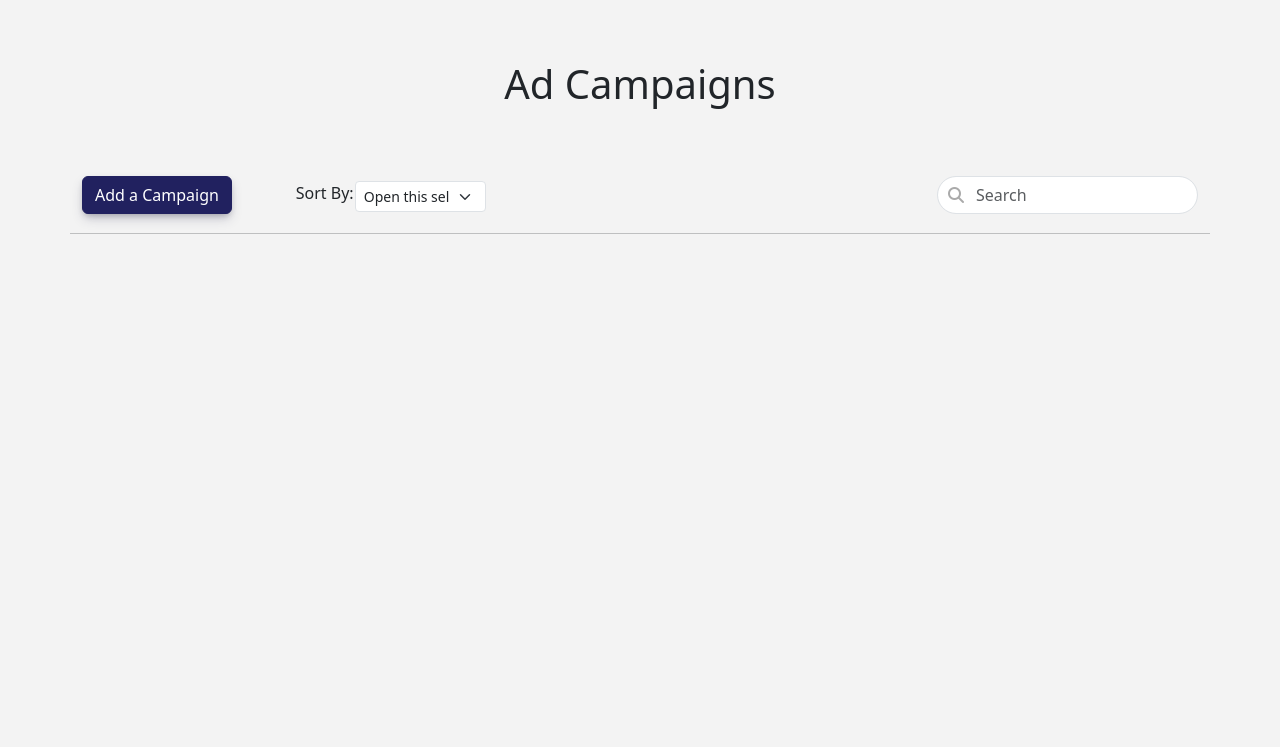
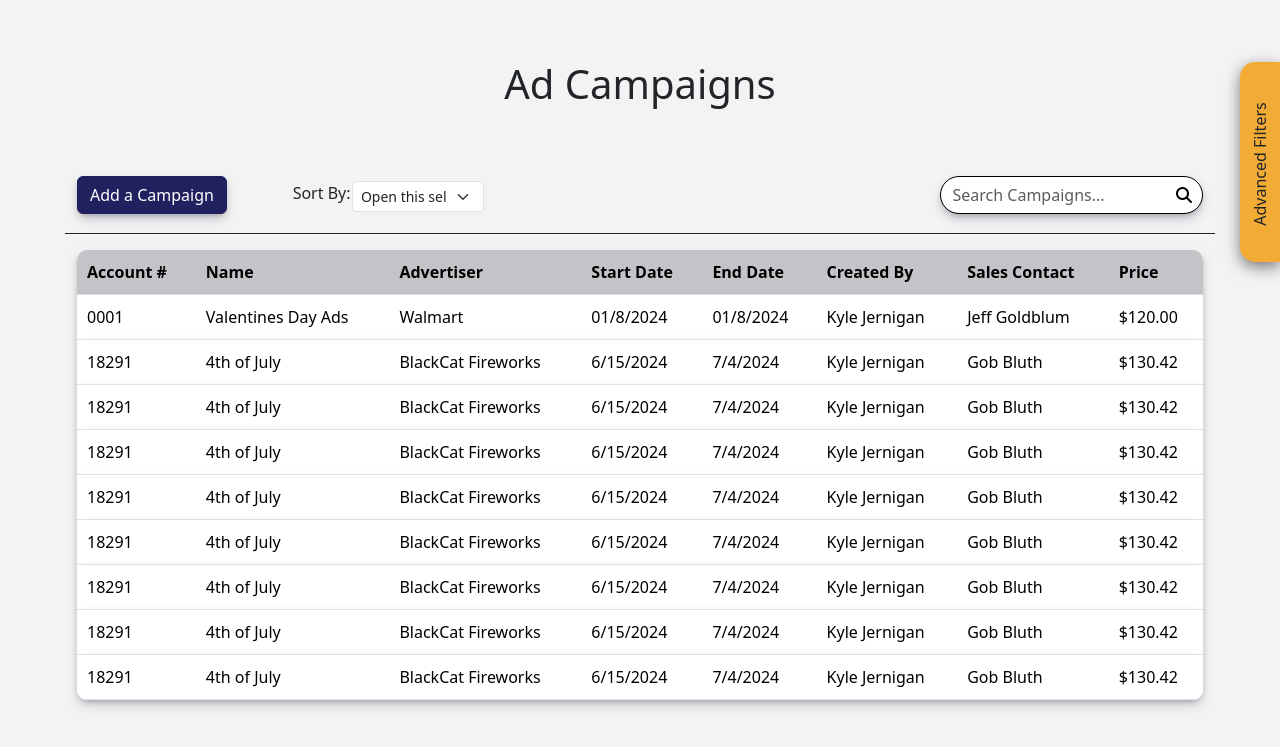
Before and after one commit to skoolboi434/MIDTC-Advertising, a Django app: page / in a window 1280 px wide. Shown: the top 747 px of the page. Run offline with Django 5.2, Linux system fonts and the light colour scheme; some libraries are stand-ins or nearby versions.

Commit message:
Ad Table added

```diff
--- a/advertising/static/css/custom.css
+++ b/advertising/static/css/custom.css
@@ -1,3 +1,7 @@
+.campaigns-list-container {
+  max-width: 1150px;
+  margin: 0 auto;
+}
 .campaigns-list-container .add-filter-search .sort-ads-container {
   display: flex;
   padding: 5px 0;
@@ -7,6 +11,45 @@
 }
 .campaigns-list-container .add-filter-search .sort-ads-container .campaign-select {
   box-shadow: rgba(50, 50, 93, 0.25) 0px 6px 12px -2px, rgba(0, 0, 0, 0.3) 0px 3px 7px -3px;
+}
+.campaigns-list-container .add-filter-search hr {
+  opacity: 1;
+}
+.campaigns-list-container .table-container {
+  background-color: #f3f3f3;
+  box-shadow: rgba(50, 50, 93, 0.25) 0px 6px 12px -2px, rgba(0, 0, 0, 0.3) 0px 3px 7px -3px;
+  height: 450px;
+  border-radius: 0 0 10px 10px;
+  overflow-y: scroll;
+}
+.campaigns-list-container .table-container ::-webkit-scrollbar {
+  -webkit-appearance: none;
+  width: 10px;
+}
+.campaigns-list-container .table-container ::-webkit-scrollbar-thumb {
+  border-radius: 5px;
+  background-color: rgba(0, 0, 0, 0.5);
+  -webkit-box-shadow: 0 0 1px rgba(255, 255, 255, 0.5);
+}
+.campaigns-list-container .table-container table {
+  border-spacing: 0;
+  border-collapse: collapse;
+}
+.campaigns-list-container .table-container table th {
+  background-color: #c3c4c7;
+  padding: 10px;
+}
+.campaigns-list-container .table-container table th:first-of-type {
+  border-top-left-radius: 10px;
+}
+.campaigns-list-container .table-container table th:last-of-type {
+  border-top-right-radius: 10px;
+}
+.campaigns-list-container .table-container table tr {
+  box-shadow: rgba(50, 50, 93, 0.25) 0px 6px 12px -2px, rgba(0, 0, 0, 0.3) 0px 3px 7px -3px;
+}
+.campaigns-list-container .table-container table tr td {
+  padding: 10px;
 }
 
 #slideOut {
@@ -437,12 +480,19 @@
   border-left: none;
 }
 
+.has-search {
+  position: relative;
+  width: 300px;
+}
 .has-search .form-control {
   border-radius: 2rem;
-  padding-left: 2.375rem;
+  box-shadow: rgba(50, 50, 93, 0.25) 0px 6px 12px -2px, rgba(0, 0, 0, 0.3) 0px 3px 7px -3px;
+  border: 1px solid #000;
 }
 .has-search .form-control-feedback {
   position: absolute;
+  top: 0;
+  right: 0;
   z-index: 2;
   display: block;
   width: 2.375rem;
@@ -450,7 +500,7 @@
   line-height: 2.375rem;
   text-align: center;
   pointer-events: none;
-  color: #aaa;
+  color: #000;
 }
 
 body {
--- a/advertising/static/scss/components/_searchbox.scss
+++ b/advertising/static/scss/components/_searchbox.scss
@@ -1,11 +1,16 @@
 .has-search {
+  position: relative;
+  width: 300px;
   .form-control {
     border-radius: 2rem;
-    padding-left: 2.375rem;
+    box-shadow: $shadow;
+    border: 1px solid $black;
   }
 
   .form-control-feedback {
     position: absolute;
+    top: 0;
+    right: 0;
     z-index: 2;
     display: block;
     width: 2.375rem;
@@ -13,6 +18,6 @@
     line-height: 2.375rem;
     text-align: center;
     pointer-events: none;
-    color: #aaa;
+    color: $black;
   }
 }
--- a/advertising/static/scss/pages/_campaigns-home.scss
+++ b/advertising/static/scss/pages/_campaigns-home.scss
@@ -1,4 +1,6 @@
 .campaigns-list-container {
+  max-width: 1150px;
+  margin: 0 auto;
   .add-filter-search {
     .sort-ads-container {
       display: flex;
@@ -10,5 +12,49 @@
         box-shadow: $shadow;
       }
     }
+
+    hr {
+      opacity: 1;
+    }
+  }
+
+  .table-container {
+    background-color: $offwhite;
+    box-shadow: $shadow;
+    height: 450px;
+    border-radius: 0 0 10px 10px;
+    overflow-y: scroll;
+
+    ::-webkit-scrollbar {
+      -webkit-appearance: none;
+      width: 10px;
+    }
+
+    ::-webkit-scrollbar-thumb {
+      border-radius: 5px;
+      background-color: rgba(0, 0, 0, 0.5);
+      -webkit-box-shadow: 0 0 1px rgba(255, 255, 255, 0.5);
+    }
+    table {
+      border-spacing: 0;
+      border-collapse: collapse;
+      th {
+        background-color: $gray;
+        padding: 10px;
+        &:first-of-type {
+          border-top-left-radius: 10px;
+        }
+        &:last-of-type {
+          border-top-right-radius: 10px;
+        }
+      }
+
+      tr {
+        box-shadow: $shadow;
+        td {
+          padding: 10px;
+        }
+      }
+    }
   }
 }
--- a/templates/base.html
+++ b/templates/base.html
@@ -10,7 +10,8 @@
     <title>MIDTC - Advertising</title>
   </head>
   <body>
-    {% block content %} {% endblock %}
+    <!-- Top Bar -->
+    {% include 'partials/_tabmenu.html'%} {% block content %} {% endblock %}
     <script src="https://cdn.jsdelivr.net/npm/bootstrap@5.3.2/dist/js/bootstrap.bundle.min.js" integrity="sha384-C6RzsynM9kWDrMNeT87bh95OGNyZPhcTNXj1NW7RuBCsyN/o0jlpcV8Qyq46cDfL" crossorigin="anonymous"></script>
   </body>
 </html>
--- a/templates/pages/campaigns-home.html
+++ b/templates/pages/campaigns-home.html
@@ -31,11 +31,126 @@
     </div>
     <div class="col-md-3 d-flex justify-content-end">
       <div class="form-group has-search">
+        <input type="text" class="form-control" placeholder="Search Campaigns..." />
         <span class="fa fa-search form-control-feedback"></span>
-        <input type="text" class="form-control" placeholder="Search" />
       </div>
     </div>
     <hr class="my-3" />
   </div>
+
+  <!-- End campaigns-list-container -->
+
+  <!-- Ads Table List -->
+  <div class="table-container">
+    <table class="table">
+      <thead>
+        <tr>
+          <th scope="col">Account #</th>
+          <th scope="col">Name</th>
+          <th scope="col">Advertiser</th>
+          <th scope="col">Start Date</th>
+          <th scope="col">End Date</th>
+          <th scope="col">Created By</th>
+          <th scope="col">Sales Contact</th>
+          <th scope="col">Price</th>
+        </tr>
+      </thead>
+      <tbody>
+        <tr>
+          <td>0001</td>
+          <td>Valentines Day Ads</td>
+          <td>Walmart</td>
+          <td>01/8/2024</td>
+          <td>01/8/2024</td>
+          <td>Kyle Jernigan</td>
+          <td>Jeff Goldblum</td>
+          <td>$120.00</td>
+        </tr>
+        <tr>
+          <td>18291</td>
+          <td>4th of July</td>
+          <td>BlackCat Fireworks</td>
+          <td>6/15/2024</td>
+          <td>7/4/2024</td>
+          <td>Kyle Jernigan</td>
+          <td>Gob Bluth</td>
+          <td>$130.42</td>
+        </tr>
+        <tr>
+          <td>18291</td>
+          <td>4th of July</td>
+          <td>BlackCat Fireworks</td>
+          <td>6/15/2024</td>
+          <td>7/4/2024</td>
+          <td>Kyle Jernigan</td>
+          <td>Gob Bluth</td>
+          <td>$130.42</td>
+        </tr>
+        <tr>
+          <td>18291</td>
+          <td>4th of July</td>
+          <td>BlackCat Fireworks</td>
+          <td>6/15/2024</td>
+          <td>7/4/2024</td>
+          <td>Kyle Jernigan</td>
+          <td>Gob Bluth</td>
+          <td>$130.42</td>
+        </tr>
+        <tr>
+          <td>18291</td>
+          <td>4th of July</td>
+          <td>BlackCat Fireworks</td>
+          <td>6/15/2024</td>
+          <td>7/4/2024</td>
+          <td>Kyle Jernigan</td>
+          <td>Gob Bluth</td>
+          <td>$130.42</td>
+        </tr>
+        <tr>
+          <td>18291</td>
+          <td>4th of July</td>
+          <td>BlackCat Fireworks</td>
+          <td>6/15/2024</td>
+          <td>7/4/2024</td>
+          <td>Kyle Jernigan</td>
+          <td>Gob Bluth</td>
+          <td>$130.42</td>
+        </tr>
+        <tr>
+          <td>18291</td>
+          <td>4th of July</td>
+          <td>BlackCat Fireworks</td>
+          <td>6/15/2024</td>
+          <td>7/4/2024</td>
+          <td>Kyle Jernigan</td>
+          <td>Gob Bluth</td>
+          <td>$130.42</td>
+        </tr>
+        <tr>
+          <td>18291</td>
+          <td>4th of July</td>
+          <td>BlackCat Fireworks</td>
+          <td>6/15/2024</td>
+          <td>7/4/2024</td>
+          <td>Kyle Jernigan</td>
+          <td>Gob Bluth</td>
+          <td>$130.42</td>
+        </tr>
+        <tr>
+          <td>18291</td>
+          <td>4th of July</td>
+          <td>BlackCat Fireworks</td>
+          <td>6/15/2024</td>
+          <td>7/4/2024</td>
+          <td>Kyle Jernigan</td>
+          <td>Gob Bluth</td>
+          <td>$130.42</td>
+        </tr>
+      </tbody>
+    </table>
+    <div class="end-of-list-heading-container text-center py-5">
+      <span>You've reached the end!</span>
+    </div>
+  </div>
 </section>
 {% endblock %}
--- /dev/null
+++ b/templates/partials/_tabmenu.html
@@ -0,0 +1,90 @@
+<div id="slideOut">
+  <div class="slideOutTab">
+    <div class="tab-heading">
+      <span>Advanced Filters</span>
+    </div>
+  </div>
+
+  <div class="tm_content">
+    <h3 class="menu-heading mb-3">Advanced Filters</h3>
+    <hr />
+    <div class="btn-container text-center">
+      <button class="btn btn-block btn-dark">Clear Selected</button>
+      <button id="apply" class="btn btn-block btn-primary">Apply</button>
+    </div>
+
+    <!-- Pricing -->
+    <div class="custom-accordion mb-3">
+      <input type="checkbox" class="main-checkbox" checked />
+      <i class="custom-chev"></i>
+      <h2 class="heading">Pricing</h2>
+      <div class="content">
+        <div class="content-container p-3">
+          <div class="form-check">
+            <input class="form-check-input" type="checkbox" value="" id="flexCheckDefault" />
+            <label class="form-check-label" for="flexCheckDefault"> All</label>
+          </div>
+          <div class="form-check">
+            <input class="form-check-input" type="checkbox" value="" id="flexCheckChecked" />
+            <label class="form-check-label" for="flexCheckChecked"> 0 - 100</label>
+          </div>
+          <div class="form-check">
+            <input class="form-check-input" type="checkbox" value="" id="flexCheckChecked" />
+            <label class="form-check-label" for="flexCheckChecked"> 100 - 400</label>
+          </div>
+        </div>
+      </div>
+    </div>
+
+    <!-- Advertiser -->
+    <div class="custom-accordion mb-3">
+      <input type="checkbox" class="main-checkbox" checked />
+      <i class="custom-chev"></i>
+      <h2 class="heading">Advertiser</h2>
+      <div class="content">
+        <div class="content-container p-3">
+          <div class="form-check">
+            <input class="form-check-input" type="checkbox" value="" id="flexCheckDefault" />
+            <label class="form-check-label" for="flexCheckDefault"> All</label>
+          </div>
+          <div class="form-check">
+            <input class="form-check-input" type="checkbox" value="" id="flexCheckChecked" />
+            <label class="form-check-label" for="flexCheckChecked"> Walmart</label>
+          </div>
+          <div class="form-check">
+            <input class="form-check-input" type="checkbox" value="" id="flexCheckChecked" />
+            <label class="form-check-label" for="flexCheckChecked">BlackCat Fireworks</label>
+          </div>
+        </div>
+      </div>
+    </div>
+
+    <!-- Campaign Creator -->
+    <div class="custom-accordion mb-3">
+      <input type="checkbox" class="main-checkbox" checked />
+      <i class="custom-chev"></i>
+      <h2 class="heading">Campaign Creator</h2>
+      <div class="content">
+        <div class="content-container p-3">
+          <div class="form-check">
+            <input class="form-check-input" type="checkbox" value="" id="flexCheckDefault" />
+            <label class="form-check-label" for="flexCheckDefault">Kyle</label>
+          </div>
+          <div class="form-check">
+            <input class="form-check-input" type="checkbox" value="" id="flexCheckChecked" />
+            <label class="form-check-label" for="flexCheckChecked">Nate</label>
+          </div>
+          <div class="form-check">
+            <input class="form-check-input" type="checkbox" value="" id="flexCheckChecked" />
+            <label class="form-check-label" for="flexCheckChecked">Chase</label>
+          </div>
+        </div>
+      </div>
+    </div>
+
+    <div class="btn-container text-center">
+      <button class="btn btn-block btn-dark">Clear Selected</button>
+      <button id="apply" class="btn btn-block btn-primary">Apply</button>
+    </div>
+  </div>
+</div>
```
Also changed, not shown: 1 other file.
